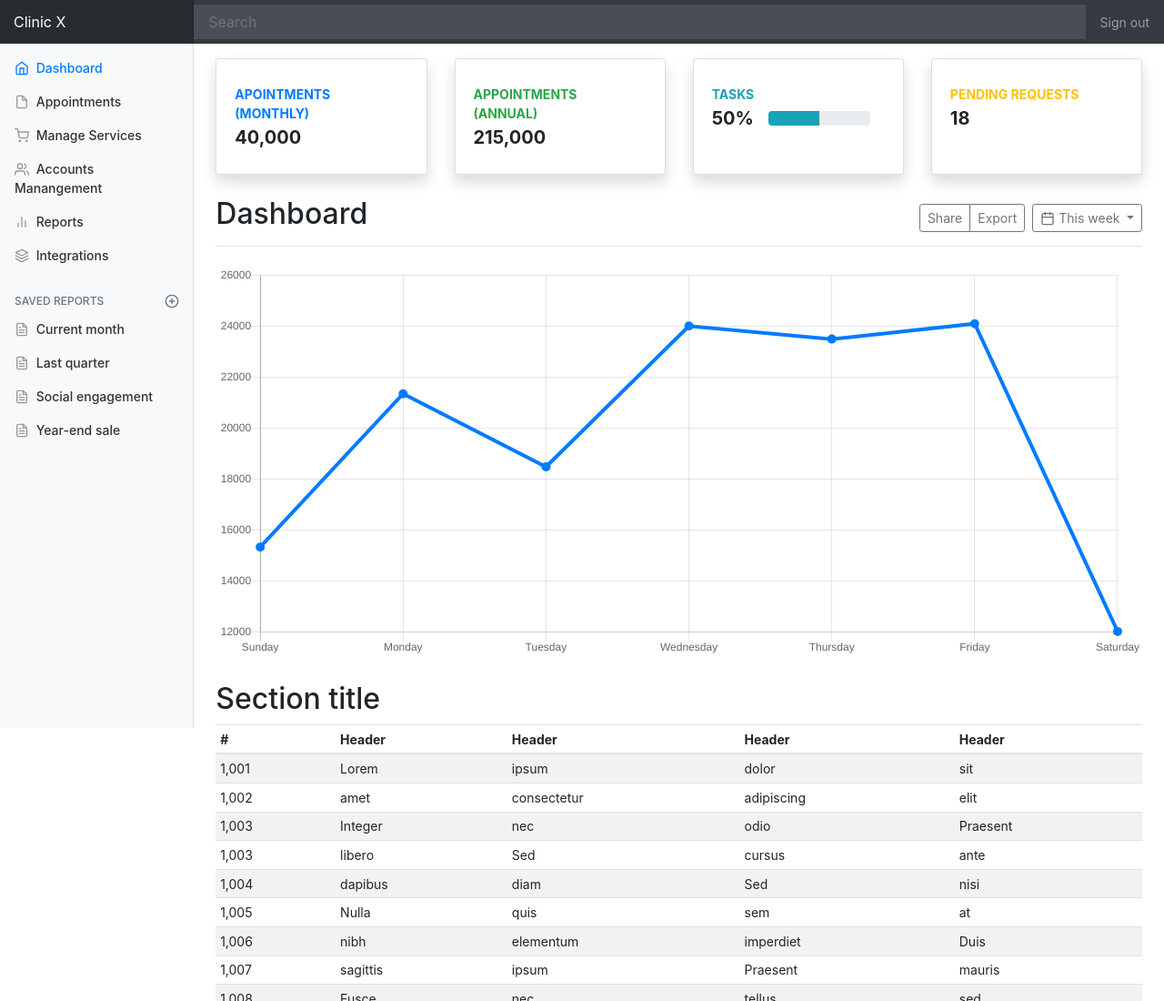
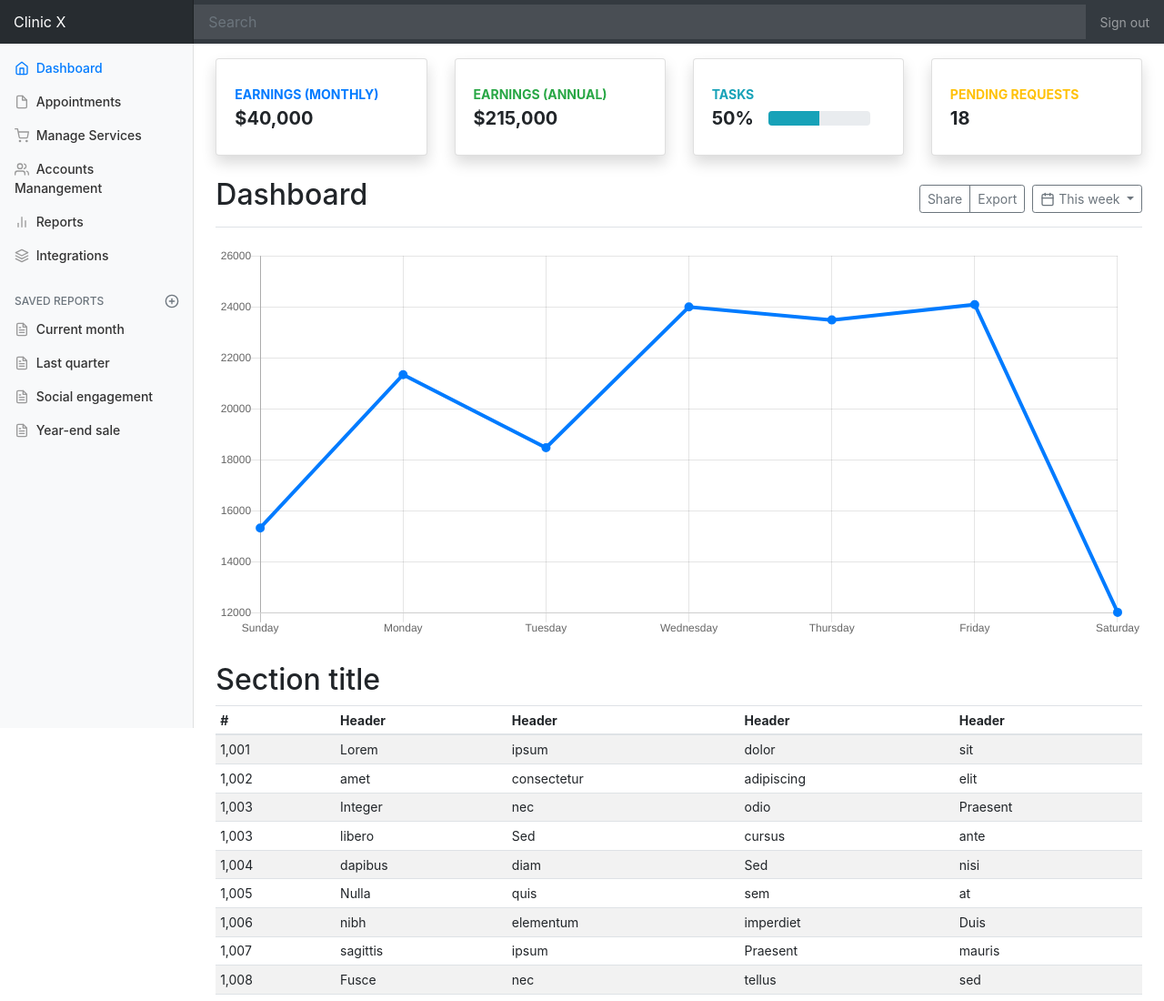
Before and after one commit to WanLoong/ClinicX, a website: page public_html/admDash.html in a window 1280 px wide. Shown: the top 1100 px of the page at 91% size. Drawn offline with nearby package versions, Linux system fonts and the light colour scheme.

Commit message:
Revert "Did some changes and added dashboard"
This reverts commit 79e90c8613e4f448dc89db6114a6b992ba0df51c.

```diff
--- a/public_html/admDash.html
+++ b/public_html/admDash.html
@@ -111,14 +111,14 @@
         <main role="main" class="col-md-9 ml-sm-auto col-lg-10 pt-3 px-4">
              <div class="row">
 
-                <!-- Appointment (Monthly) Card Example -->
+            <!-- Earnings (Monthly) Card Example -->
             <div class="col-xl-3 col-md-6 mb-4">
               <div class="card border-left-primary shadow h-100 py-2">
                 <div class="card-body">
                   <div class="row no-gutters align-items-center">
                     <div class="col mr-2">
-                                    <div class="text-xs font-weight-bold text-primary text-uppercase mb-1">Apointments (Monthly)</div>
-                                    <div class="h5 mb-0 font-weight-bold text-gray-800">40,000</div>
+                      <div class="text-xs font-weight-bold text-primary text-uppercase mb-1">Earnings (Monthly)</div>
+                      <div class="h5 mb-0 font-weight-bold text-gray-800">$40,000</div>
                     </div>
                     <div class="col-auto">
                       <i class="fas fa-calendar fa-2x text-gray-300"></i>
@@ -134,8 +134,8 @@
                 <div class="card-body">
                   <div class="row no-gutters align-items-center">
                     <div class="col mr-2">
-                                    <div class="text-xs font-weight-bold text-success text-uppercase mb-1">Appointments (Annual)</div>
-                                    <div class="h5 mb-0 font-weight-bold text-gray-800">215,000</div>
+                      <div class="text-xs font-weight-bold text-success text-uppercase mb-1">Earnings (Annual)</div>
+                      <div class="h5 mb-0 font-weight-bold text-gray-800">$215,000</div>
                     </div>
                     <div class="col-auto">
                       <i class="fas fa-dollar-sign fa-2x text-gray-300"></i>
```
Lines whose indentation alone changed are shown as unchanged.
